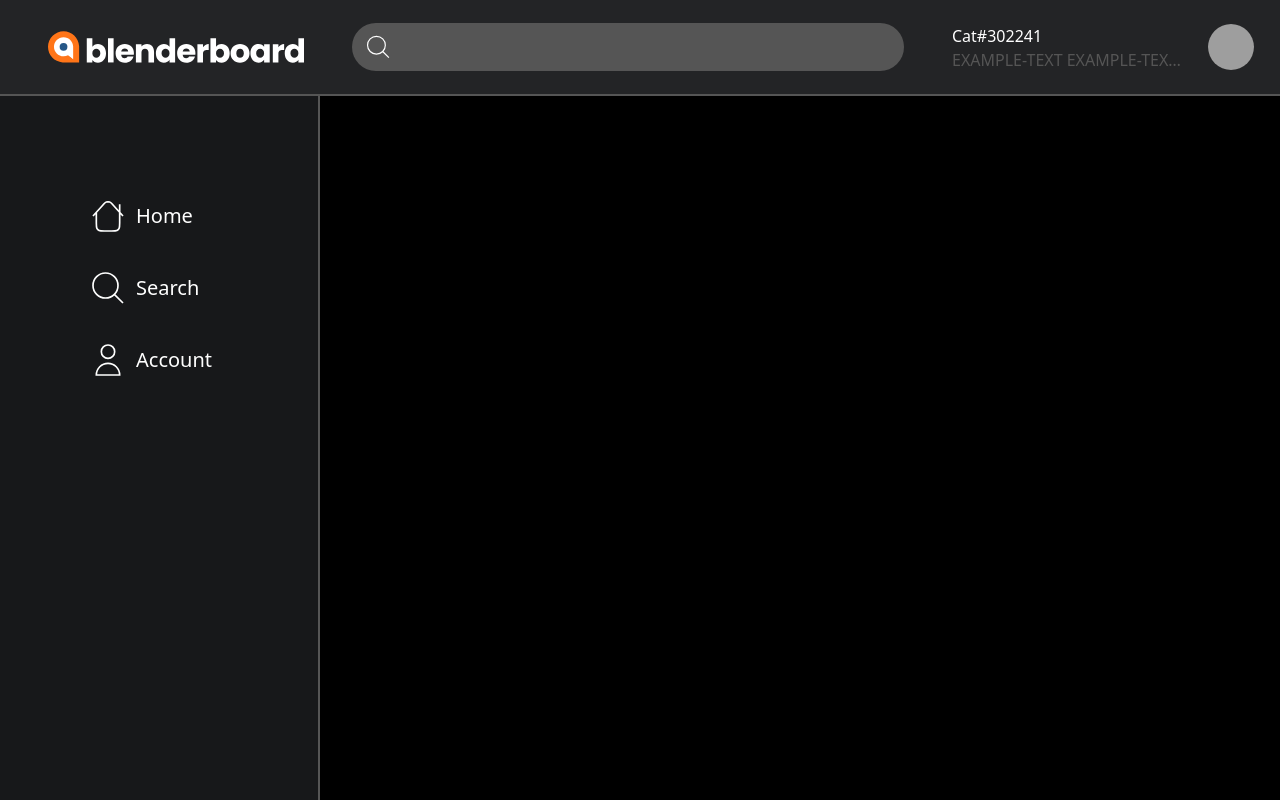
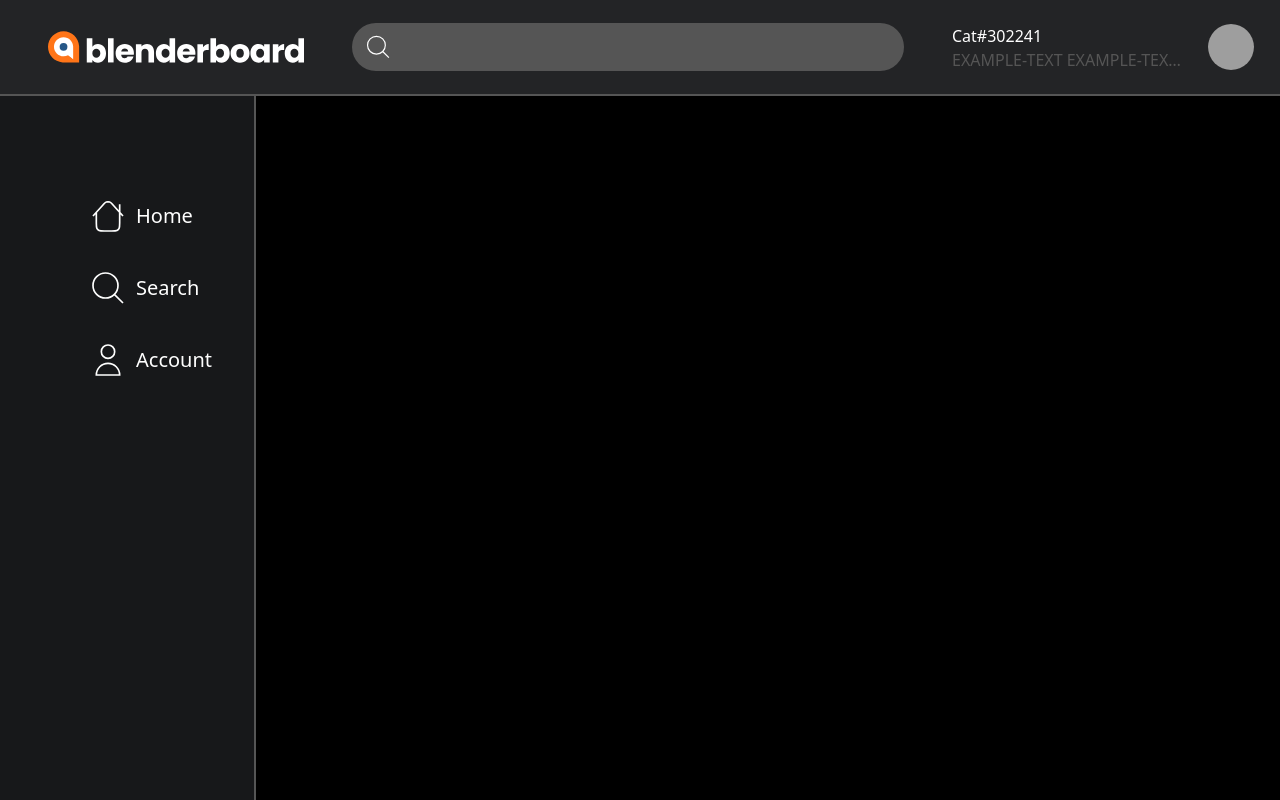
Before and after one commit to TinglyPants/FrontendBlenderboard, a React (Create React App) app: page / in a window 1280 px wide. Built offline with nearby package versions, Linux system fonts and the light colour scheme; grey boxes are pictures that could not be loaded.

Commit message:
MainContent component

```diff
--- a/src/App.js
+++ b/src/App.js
@@ -9,6 +9,7 @@ import {
     ProfileIcon,
     SearchIcon,
 } from "./Components/General/SVGIcon/icons";
+import MainContent from "./Components/MainContent/MainContent";
 
 export default function App() {
     return (
@@ -27,12 +28,13 @@ export default function App() {
                 />
             </NavBar>
             {/* flex div for sidebar and main content. */}
-            <div className="w-full h-full">
+            <div className="w-full h-full flex">
                 <SideBar>
                     <SideBarItem path={HomeIcon} text={"Home"} />
                     <SideBarItem path={SearchIcon} text={"Search"} />
                     <SideBarItem path={ProfileIcon} text={"Account"} />
                 </SideBar>
+                <MainContent>Hello</MainContent>
             </div>
         </div>
     );
--- /dev/null
+++ b/src/Components/MainContent/MainContent.js
@@ -0,0 +1,3 @@
+export default function MainContent({ children }) {
+    return <div className="w-full h-full overflow-y-scroll">{children}</div>;
+}
```
